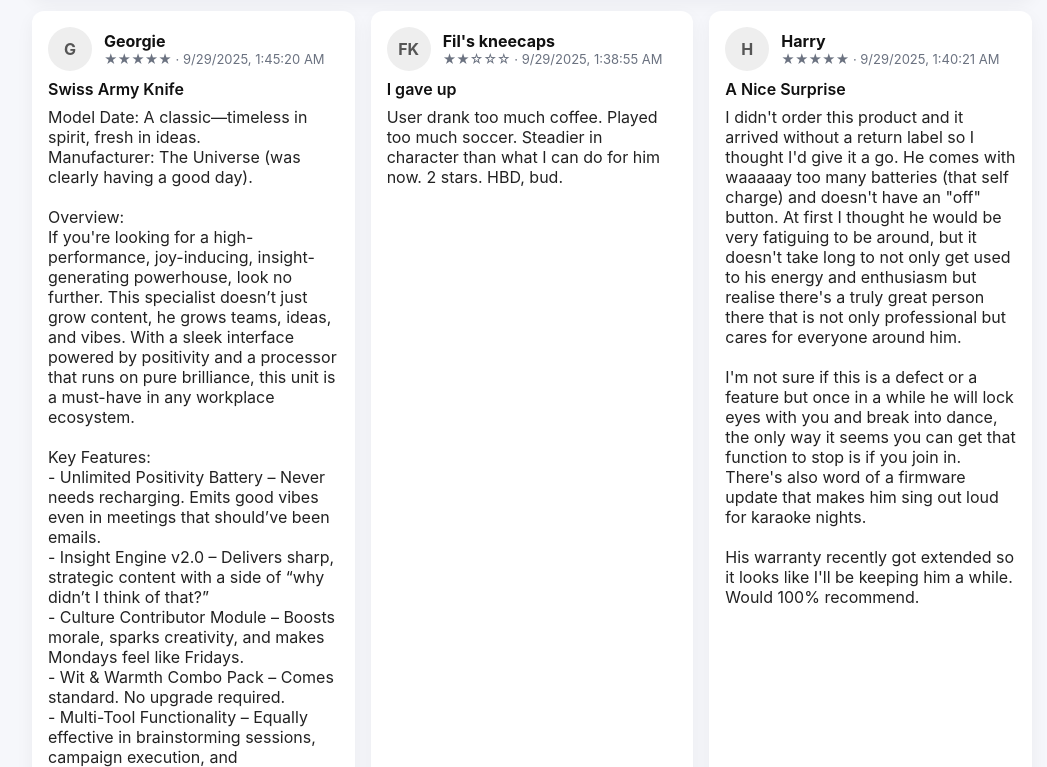
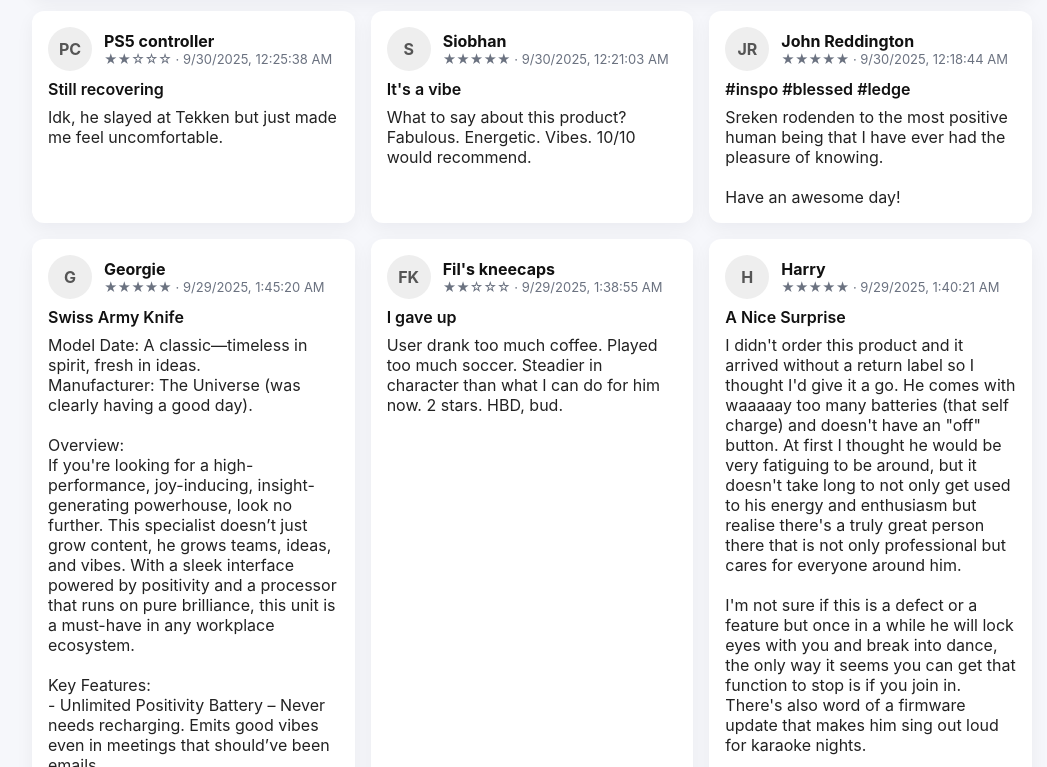
Before and after one commit to karylestrella-thf/birthday-card, a plain HTML site: page index.html in a window 1280 px wide. Shown: the part 296-1063 px from the top of the page, without its empty margins (108-1155 px from the left). Drawn offline with Linux system fonts and the light colour scheme.

Commit message:
Update index.html

```diff
--- a/index.html
+++ b/index.html
@@ -137,7 +137,7 @@
     "rating": 5,
     "name": "Karyl",
     "title": "S-tier colleague and friend",
-    "message": "Fast delivery. Item as described. will purchase again",
+    "message": "Fast delivery. Item as described. Some small defects (knees keep buckling for no reason). So extra. Will purchase again",
     "date": "2025-09-22T23:39:44.590Z"
   },
   {
@@ -145,7 +145,7 @@
     "rating": 5,
     "name": "Miriam",
     "title": "Corporate lingo bingo bongo king",
-    "message": "FK was delivered in a timely mannor. It's \n\n- Punctual \n- Knowledgeable \n- Multilingual: A+ in corporate-speak \n\nI am pleased to advise this product has well out-lasted it's initial warranty and in fact seems to be getting stronger and more tethered to the team with each passing day! \n\nCan I give more than 5 stars?",
+    "message": "FK was delivered in a timely manner. It's \n\n- Punctual \n- Knowledgeable \n- Multilingual: A+ in corporate-speak \n\nI am pleased to advise this product has well out-lasted it's initial warranty and in fact seems to be getting stronger and more tethered to the team with each passing day! \n\nCan I give more than 5 stars?",
     "date": "2025-09-22T23:50:16.920Z"
   },
   {
@@ -196,7 +196,7 @@
     "message": "I didn't order this product and it arrived without a return label so I thought I'd give it a go. He comes with waaaaay too many batteries (that self charge) and doesn't have an \"off\" button. At first I thought he would be very fatiguing to be around, but it doesn't take long to not only get used to his energy and enthusiasm but realise there's a truly great person there that is not only professional but cares for everyone around him.\n \nI'm not sure if this is a defect or a feature but once in a while he will lock eyes with you and break into dance, the only way it seems you can get that function to stop is if you join in. There's also word of a firmware update that makes him sing out loud for karaoke nights.\n \nHis warranty recently got extended so it looks like I'll be keeping him a while. Would 100% recommend.",
     "date": "2025-09-29T01:40:21.548Z"
   },
- {
+  {
     "id": "6hm5p2j",
     "rating": 2,
     "name": "Fil's kneecaps",
@@ -211,6 +211,30 @@
     "title": "Swiss Army Knife",
     "message": "Model Date: A classic—timeless in spirit, fresh in ideas.\nManufacturer: The Universe (was clearly having a good day).\n\nOverview:\nIf you're looking for a high-performance, joy-inducing, insight-generating powerhouse, look no further. This specialist doesn’t just grow content, he grows teams, ideas, and vibes. With a sleek interface powered by positivity and a processor that runs on pure brilliance, this unit is a must-have in any workplace ecosystem.\n\nKey Features:\n- Unlimited Positivity Battery – Never needs recharging. Emits good vibes even in meetings that should’ve been emails.\n- Insight Engine v2.0 – Delivers sharp, strategic content with a side of “why didn’t I think of that?”\n- Culture Contributor Module – Boosts morale, sparks creativity, and makes Mondays feel like Fridays.\n- Wit & Warmth Combo Pack – Comes standard. No upgrade required.\n- Multi-Tool Functionality – Equally effective in brainstorming sessions, campaign execution, and spontaneous dance-offs.\n\nPros:\n- Makes work feel less like work.\n- Inspires others to level up.\n- Can turn a spreadsheet into a story.\n- Smiles included (and contagious).\n\nCons:\n- May cause mild jealousy in other departments.\n- Not available in bulk, this one’s truly one of a kind.\n\nFinal Verdict:\nIf you ever get the chance to work with this model, consider yourself lucky. He's not just a colleague, he's a culture upgrade. 10/10 would recommend to every team, every time.",
     "date": "2025-09-29T01:45:20.237Z"
+  },
+  {
+    "id": "uq0l7xr",
+    "rating": 5,
+    "name": "John Reddington",
+    "title": "#inspo #blessed #ledge",
+    "message": "Sreken rodenden to the most positive human being that I have ever had the pleasure of knowing.\n\nHave an awesome day!",
+    "date": "2025-09-30T00:18:44.296Z"
+  },
+  {
+    "id": "blcsgwf",
+    "rating": 5,
+    "name": "Siobhan",
+    "title": "It's a vibe",
+    "message": "What to say about this product? Fabulous. Energetic. Vibes. 10/10 would recommend.",
+    "date": "2025-09-30T00:21:03.548Z"
+  },
+  {
+    "id": "qd8xihr",
+    "rating": 2,
+    "name": "PS5 controller",
+    "title": "Still recovering",
+    "message": "Idk, he slayed at Tekken but just made me feel uncomfortable.",
+    "date": "2025-09-30T00:25:38.585Z"
   }
 ];  // e.g. [{"id":"abc","rating":5,"name":"Sam",...}]
 
```
